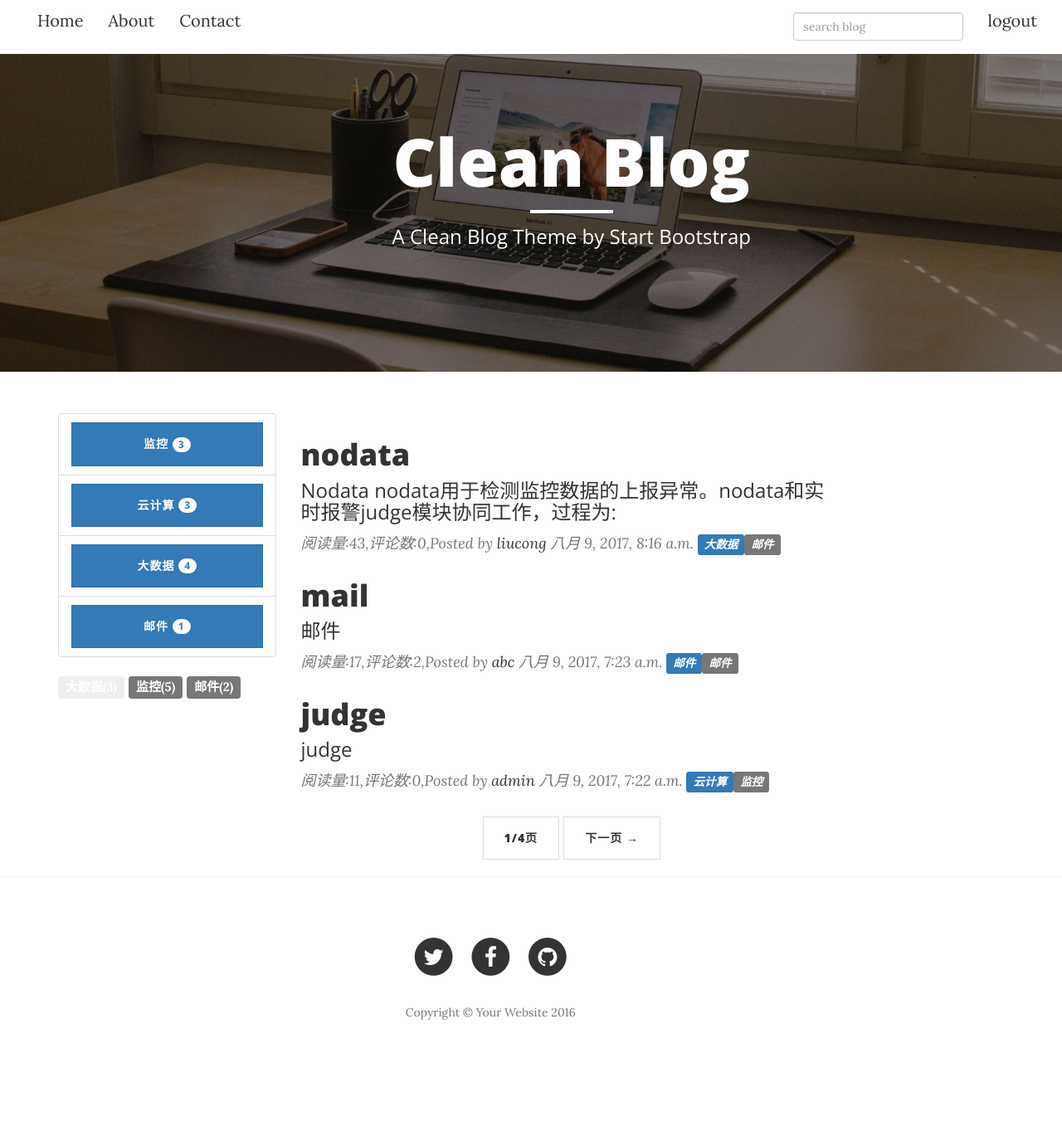
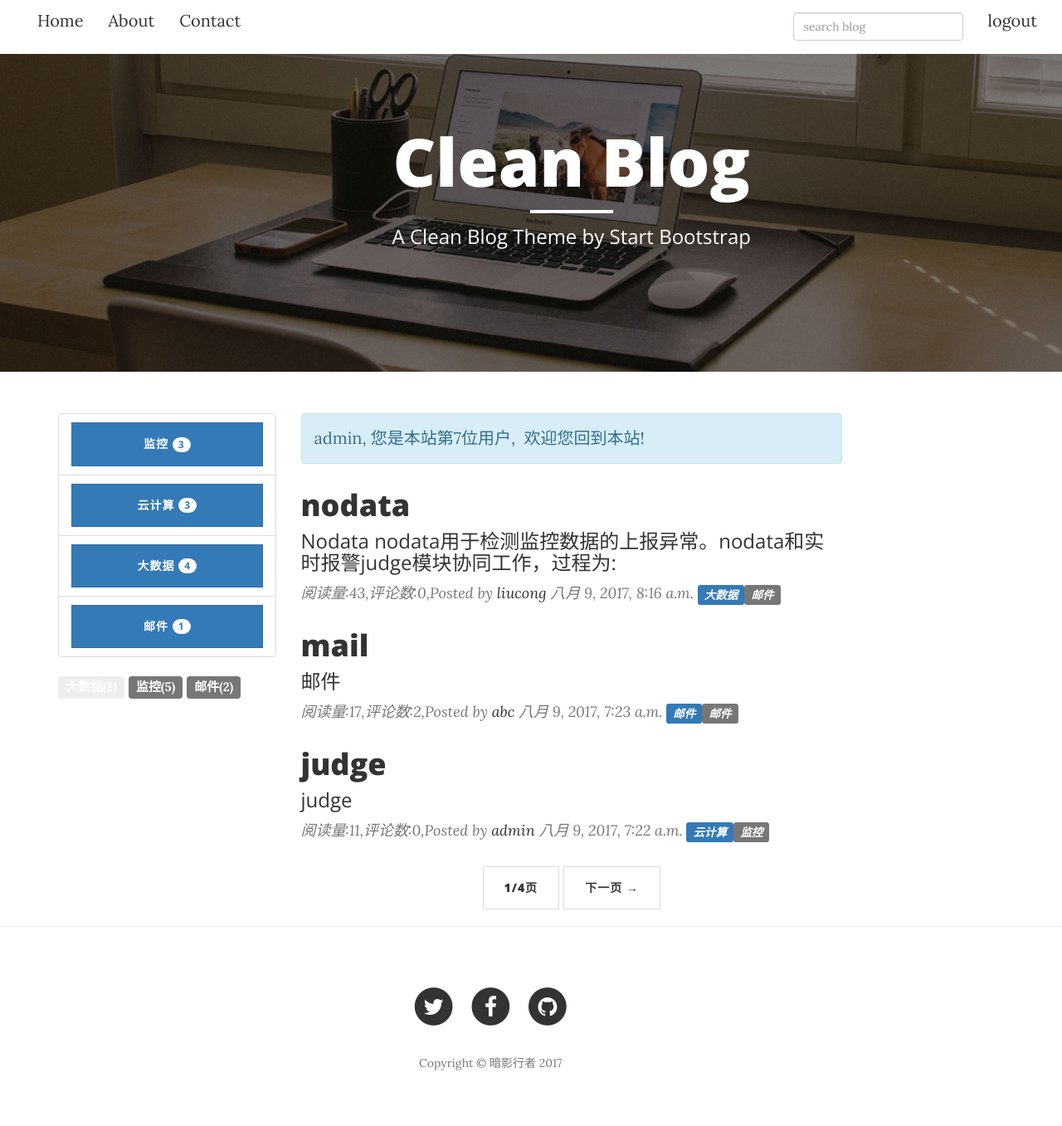
Before and after one commit to KevinDavidMitnick/django_blog, a Django app: page /blog/ in a window 1280 px wide. Shown: the whole page at 83% size. Before the commit the page ends 1229 px from the top, so only its background shows below. Run offline with Django 3.2, Linux system fonts and the light colour scheme; a user stored in the database is signed in; data comes from the database, SQL or seed files in the repository; both versions use the stored data as it was after the commit; some libraries are stand-ins or nearby versions.

```diff
--- a/blog/templates/blog/base.html
+++ b/blog/templates/blog/base.html
@@ -175,7 +175,7 @@
                             </a>
                         </li>
                     </ul>
-                    <p class="copyright text-muted">Copyright &copy; Your Website 2016</p>
+                    <p class="copyright text-muted">Copyright &copy; 暗影行者 2017</p>
                 </div>
             </div>
         </div>
--- a/blog/templates/blog/index.html
+++ b/blog/templates/blog/index.html
@@ -18,6 +18,12 @@
 {% endblock header %}
 {% block main %}
     <div class="col-lg-7 col-md-9">
+        <div class="alert alert-info" role="alert">
+            {% if user.is_authenticated %}
+            {{ user.username }},&nbsp;您是本站第{{ user.pk }}位用户,&nbsp;
+            {% endif %}
+            欢迎您回到本站!
+        </div>
     {% for article in pager.object_list %}
         <div class="post-preview">
             <a href="{{ article.get_absolute_url }}">
@@ -34,7 +40,6 @@
         <div class="post-preview">
             暂时还没有发布的文章!
         </div>
-        <hr>
         {% endfor %}
         <!-- Pager -->
         <ul class="pager">
```
Also changed, not shown: db.sqlite3, 7 other files.
